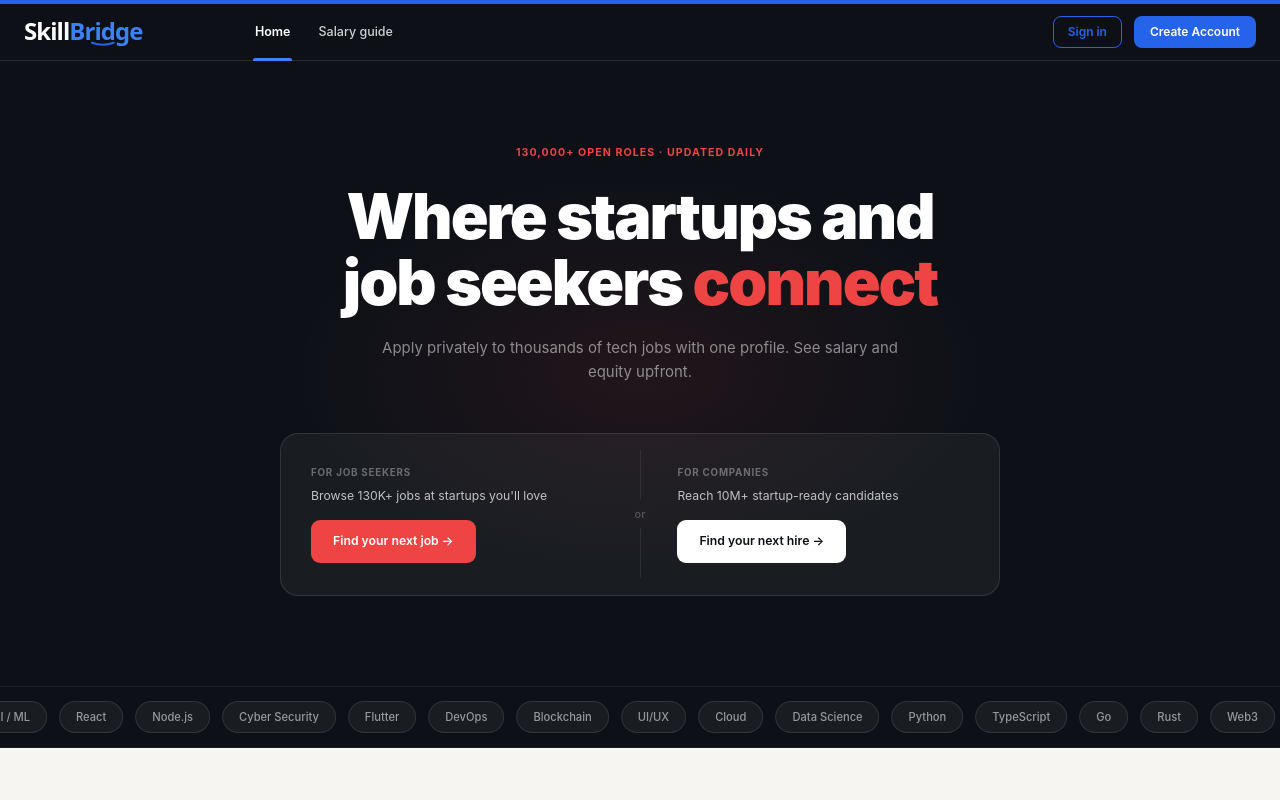
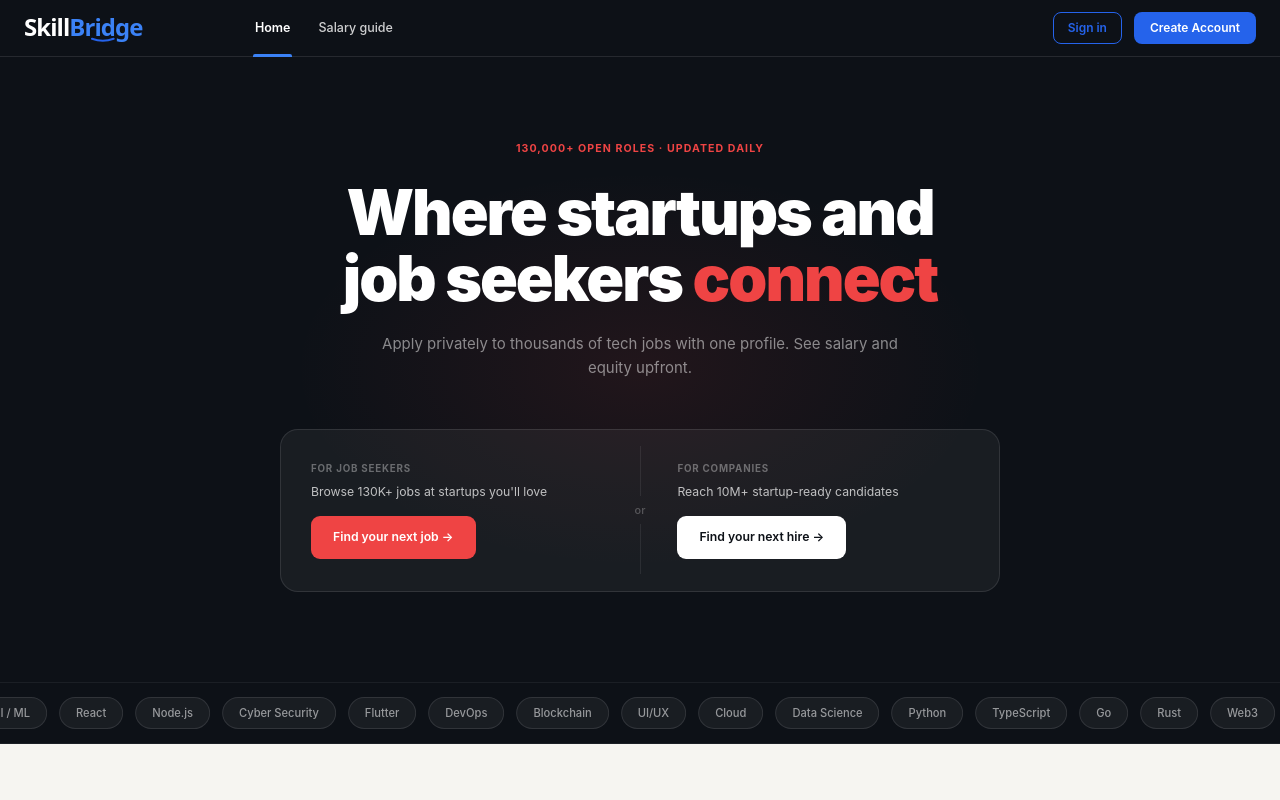
Before and after one commit to Chinmay0608/job-portal-system, a React (Vite) app in the folder frontend/: page / in a window 1280 px wide. Shown: the top 800 px of the page. Built offline with nearby package versions, Linux system fonts and the light colour scheme; no server answers.

Commit message:
fix: remove top accent line from navbar component and CSS

```diff
--- a/frontend/src/Components/Navbar.jsx
+++ b/frontend/src/Components/Navbar.jsx
@@ -101,9 +101,6 @@ function Navbar() {
 
   return (
     <nav className={`indeed-navbar${isHome ? " navbar-dark" : ""}${isDashboardWavePage ? " dashboard-nav" : ""}`}>
-      {/* Top Accent Strip */}
-      <div className="indeed-top-strip"></div>
-
       <div className="navbar-container">
         {/* Left Section: Logo + Main Text Links */}
         <div className="nav-left">
--- a/frontend/src/Styles/components/navbar.css
+++ b/frontend/src/Styles/components/navbar.css
@@ -13,12 +13,7 @@
   transition: background-color 0.2s ease, border-color 0.2s ease;
 }
 
-/* Dark top accent strip matching Indeed header screenshot */
-.indeed-top-strip {
-  width: 100%;
-  height: 4px;
-  background-color: #1e293b;
-}
+
 
 /* Matching top vector wave on dashboards */
 .indeed-navbar.dashboard-nav {
@@ -432,9 +427,6 @@
   box-shadow: none !important;
 }
 
-.indeed-navbar.navbar-dark .indeed-top-strip {
-  background-color: #2563eb !important;
-}
 
 /* Logo Text on Dark Hero */
 .indeed-navbar.navbar-dark .logo-skill-text {
```
